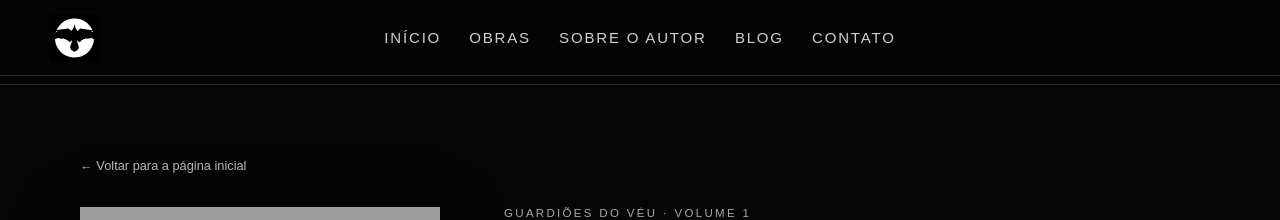
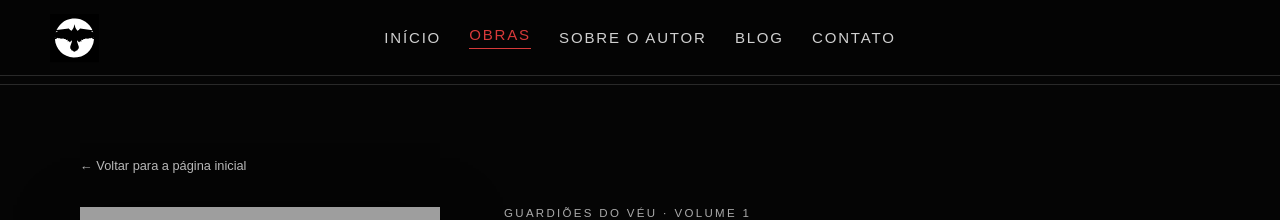
Before and after one commit to corvoatra/corvo-atra, a Jekyll site: the page livro-os-lucidentes.html, which Jekyll copies as it is, in a window 1280 px wide. Shown: the top 220 px of the page. Built offline with Jekyll 4.4.1, drawn with Linux system fonts in a browser that asks for light colours; grey boxes are pictures that could not be loaded.

Commit message:
Padroniza menu global e força atualização do CSS

```diff
--- a/livro-os-lucidentes.html
+++ b/livro-os-lucidentes.html
@@ -21,9 +21,9 @@ header nav { display:flex; justify-content:center; align-items:center; flex-wrap
 header nav a { color:#d0d0d0; transition:color .2s; }
 header nav a:hover,header nav a:focus-visible { color:#fff; }
 @media(max-width:480px) { header nav { column-gap:18px; row-gap:10px; font-size:.73rem; } }
-</style><link href="site-desktop.css?v=logo-corvo-4" rel="stylesheet"/><link href="livros-layout.css" rel="stylesheet"/></head>
+</style><link href="site-desktop.css?v=menu-fixo-global-5" rel="stylesheet"/><link href="livros-layout.css" rel="stylesheet"/></head>
 <body>
-<header class="wrap"><a aria-label="Corvo Atra — início" class="wordmark" href="index.html"><img alt="Corvo Atra" src="assets/imagens/logo-corvo-novo.svg"/></a><nav aria-label="Navegação principal"><a href="index.html">Início</a><a href="obras.html">Obras</a><a href="autor.html">Sobre o autor</a><a href="blog/">Blog</a><a href="contato.html">Contato</a></nav></header><hr/>
+<header class="wrap"><a aria-label="Corvo Atra — início" class="wordmark" href="index.html"><img alt="Corvo Atra" src="assets/imagens/logo-corvo-novo.svg"/></a><nav aria-label="Navegação principal"><a href="index.html">Início</a><a aria-current="page" href="obras.html">Obras</a><a href="autor.html">Sobre o autor</a><a href="blog/">Blog</a><a href="contato.html">Contato</a></nav></header><hr/>
 <main class="wrap"><a class="back" href="obras.html">← Voltar para a página inicial</a><div class="book-layout book-detail-layout">
 <div aria-label="Capa do livro Os Lucidentes" class="cover book-detail-cover" role="img"><img alt="Capa do livro Os Lucidentes" src="assets/imagens/capa-os-lucidentes.png"/></div>
 <div class="details book-detail-content"><p class="eyebrow">Guardiões do Véu · Volume 1</p><h1>Os Lucidentes</h1><h2 class="synopsis-title" id="sinopse">Sinopse</h2><p class="synopsis">Nicholas passou a vida inteira tentando ignorar o inexplicável. Entre o silêncio de um pai afundado na bebida, as piadas cruéis no colégio e o trabalho monótono no mercadinho do bairro, ver criaturas bizarras era apenas mais um problema que ele preferia manter trancado na própria mente.</p><p class="synopsis">Após uma série de ataques, ele cai de paraquedas na Guilda, uma organização secreta escondida sob o nosso mundo. Lá, Nicholas descobre que nunca esteve enlouquecendo. Seu corpo emana uma energia chamada Éter, um poder raro capaz de atrair horrores que se alimentam daquilo que as pessoas comuns não podem ver.</p>
```
